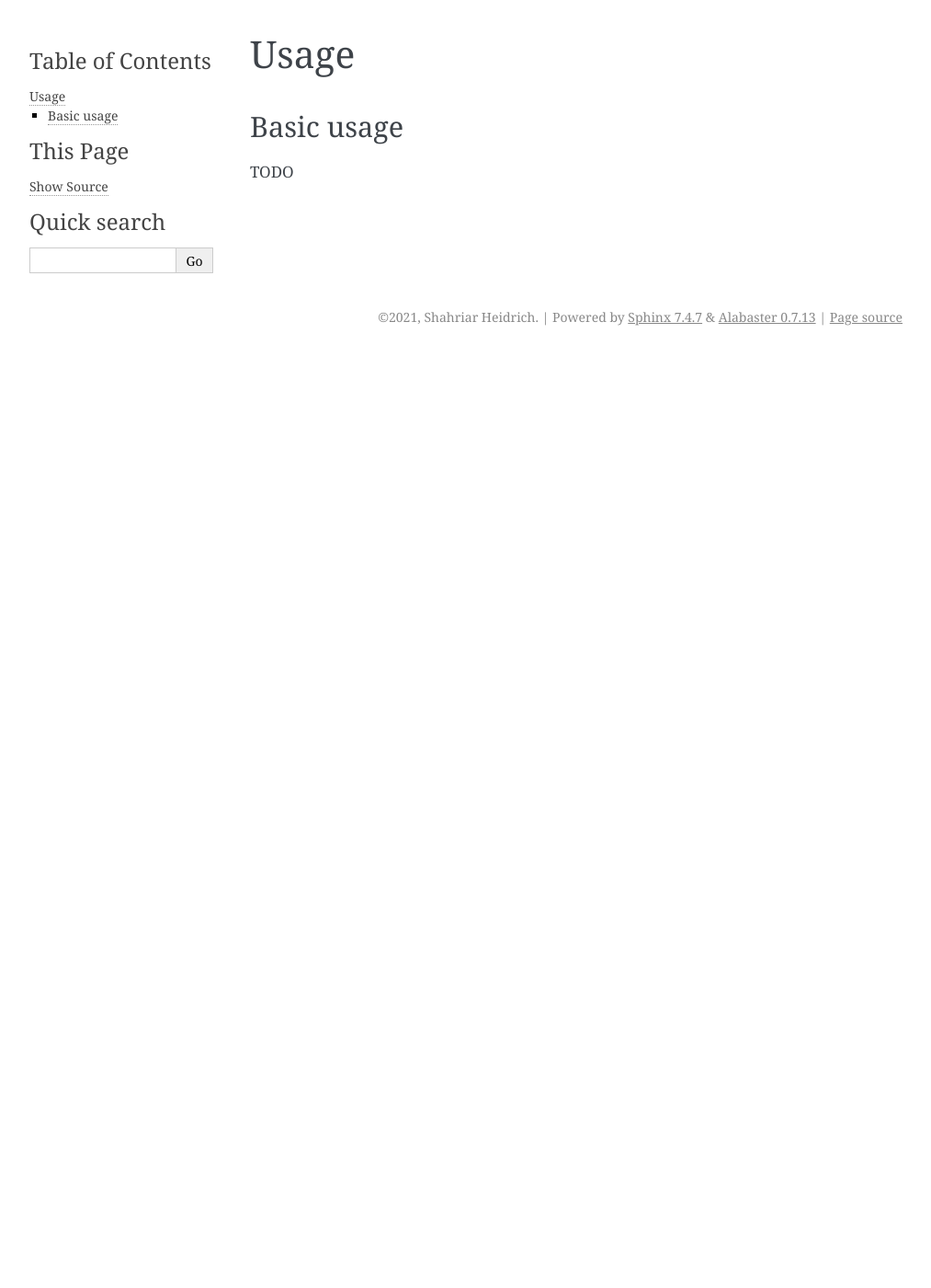
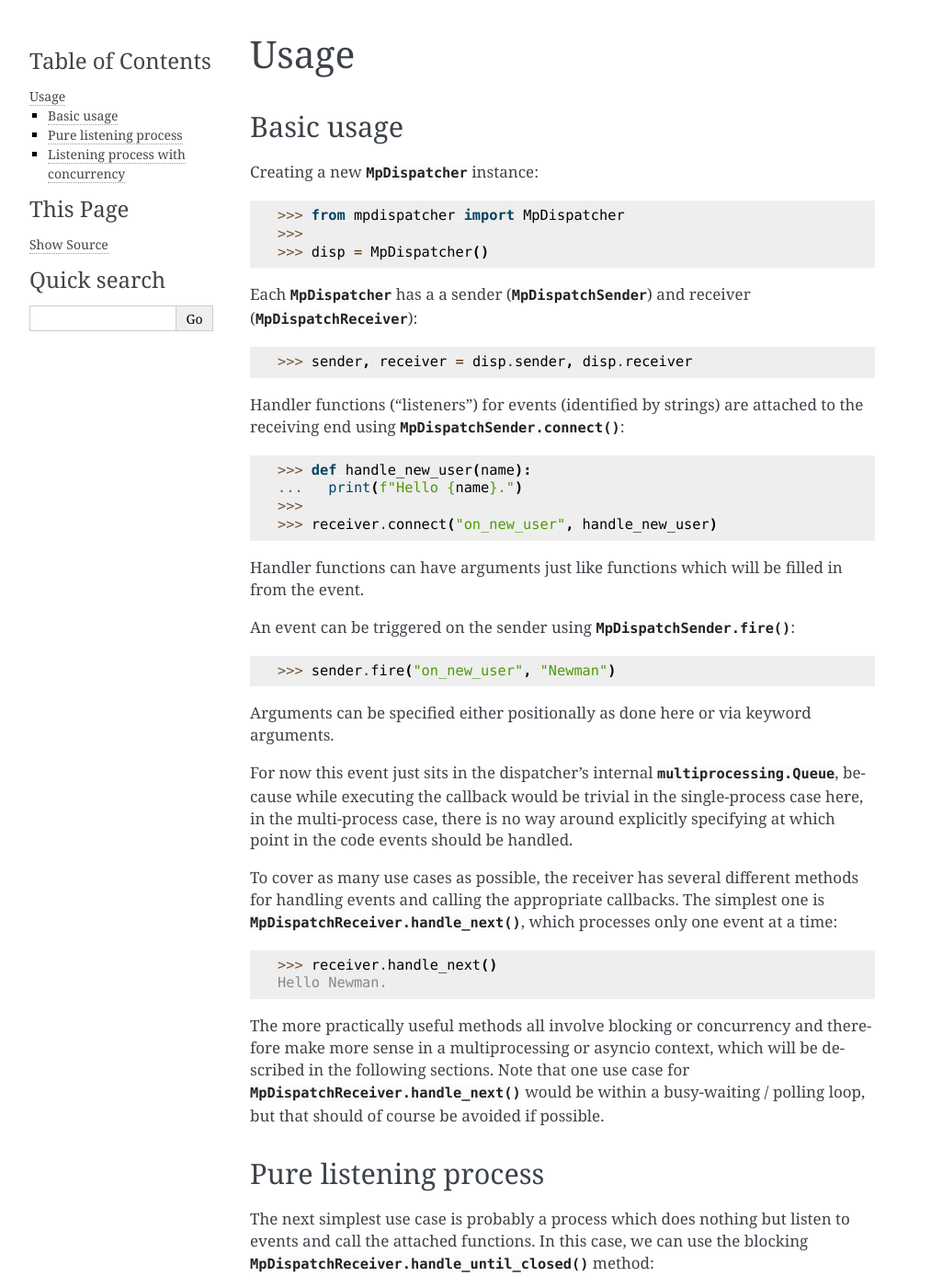
Before and after one commit to smheidrich/mpdispatcher, a Sphinx documentation site: the page built from doc/usage.rst, in a window 1280 px wide and 1400 px high. Shown: the whole window at 92% size, without its empty margins (138-1151 px from the left). Built offline with Sphinx 7.4.7, drawn with Linux system fonts in a browser that asks for light colours; some of the changed text lies outside the part shown.

Commit message:
Write first part of usage docs

```diff
--- a/doc/usage.rst
+++ b/doc/usage.rst
@@ -6,4 +6,103 @@ Usage
 Basic usage
 -----------
 
+Creating a new :class:`MpDispatcher` instance:
+
+>>> from mpdispatcher import MpDispatcher
+>>>
+>>> disp = MpDispatcher()
+
+Each :class:`MpDispatcher` has a a sender (:class:`MpDispatchSender`) and
+receiver (:class:`MpDispatchReceiver`):
+
+>>> sender, receiver = disp.sender, disp.receiver
+
+Handler functions ("listeners") for events (identified by strings) are attached
+to the receiving end using :meth:`MpDispatchSender.connect`:
+
+>>> def handle_new_user(name):
+...   print(f"Hello {name}.")
+>>>
+>>> receiver.connect("on_new_user", handle_new_user)
+
+Handler functions can have arguments just like functions which will be filled
+in from the event.
+
+An event can be triggered on the sender using :meth:`MpDispatchSender.fire`:
+
+>>> sender.fire("on_new_user", "Newman")
+
+Arguments can be specified either positionally as done here or via keyword
+arguments.
+
+For now this event just sits in the dispatcher's internal
+:class:`multiprocessing.Queue`, because while executing the callback would be
+trivial in the single-process case here, in the multi-process case, there is no
+way around explicitly specifying at which point in the code events should be
+handled.
+
+To cover as many use cases as possible, the receiver has several different
+methods for handling events and calling the appropriate callbacks. The simplest
+one is :meth:`MpDispatchReceiver.handle_next`, which processes only one event
+at a time:
+
+>>> receiver.handle_next()
+Hello Newman.
+
+The more practically useful methods all involve blocking or concurrency and
+therefore make more sense in a multiprocessing or asyncio context, which will
+be described in the following sections.
+Note that one use case for :meth:`MpDispatchReceiver.handle_next` would be
+within a busy-waiting / polling loop, but that should of course be avoided if
+possible.
+
+
+Pure listening process
+----------------------
+
+The next simplest use case is probably a process which does nothing but listen
+to events and call the attached functions. In this case, we can use the
+blocking :meth:`MpDispatchReceiver.handle_until_closed` method:
+
+.. code:: python
+
+  import multiprocessing as mp
+
+  def proc_target(receiver):
+    def handle_new_user(name):
+      print(f"Hello {name}.")
+
+    def handle_delete_user(name):
+      print(f"Goodbye {name}.")
+
+    receiver.connect("on_new_user", handle_new_user)
+    receiver.connect("on_delete_user", handle_delete_user)
+
+    receiver.handle_until_closed()
+
+  if __name__ == "__main__":
+    disp = MpDispatcher()
+    proc = mp.Process(target=proc_target, args=[disp.receiver])
+    proc.start()
+
+    disp.sender.fire("on_new_user", "Jerry")
+    disp.sender.fire("on_delete_user", "Newman")
+    disp.sender.close()
+    proc.join()
+
+The output of this would be:
+
+.. code:: text
+
+  Hello Jerry.
+  Goodbye Newman.
+
+This would work just as well if we were firing events from the child process to
+the parent process, of course, we'd just have to make sure to pass the sender
+to the child instead of the receiver.
+
+
+Listening process with concurrency
+----------------------------------
+
 TODO
```
